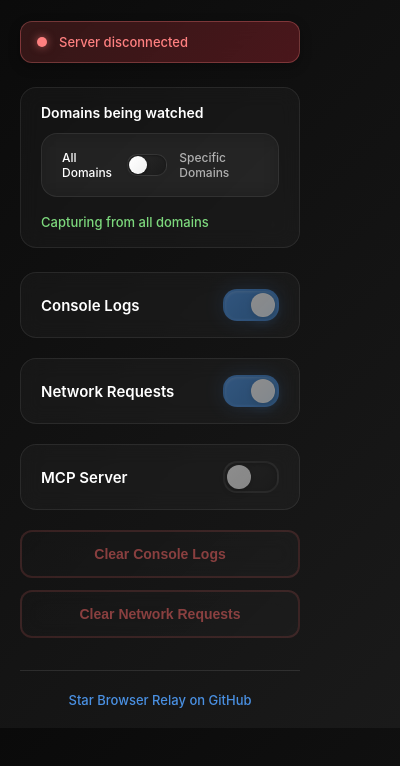
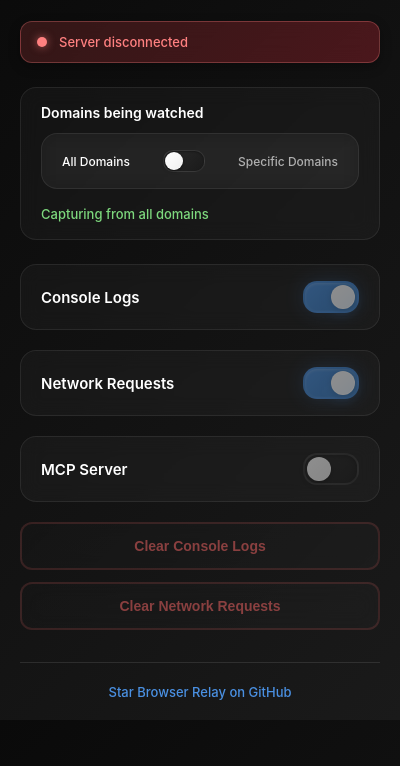
Before and after one commit to aotakeda/browser-relay, a browser extension: page extension/popup.html in a window 400 px wide. Shown: the part 64-830 px from the top of the page. Drawn offline with Linux system fonts and the light colour scheme; no server answers.

Commit message:
refactor: update README for improved clarity and consistency; correct formatting in JSON examples; enhance UI configuration section; adjust popup dimensions for better usability

```diff
--- a/extension/popup.html
+++ b/extension/popup.html
@@ -4,7 +4,7 @@
     <meta charset="utf-8" />
     <style>
       body {
-        width: 320px;
+        width: 400px;
         padding: 20px;
         font-family: -apple-system, BlinkMacSystemFont, "Segoe UI", Roboto,
           sans-serif;
@@ -190,7 +190,7 @@
 
       .toggle-small {
         position: relative;
-        width: 48px;
+        width: 40px;
         height: 20px;
         background: linear-gradient(135deg, #2a2a2a 0%, #1a1a1a 100%);
         border-radius: 10px;
@@ -222,7 +222,7 @@
       }
 
       .toggle-small.enabled::before {
-        transform: translateX(26px);
+        transform: translateX(20px);
         background: linear-gradient(135deg, #ffffff 0%, #e8f4ff 100%);
         box-shadow: 0 2px 6px rgba(74, 144, 226, 0.4),
           0 1px 3px rgba(0, 0, 0, 0.2);
```
Also changed, not shown: README.md.
